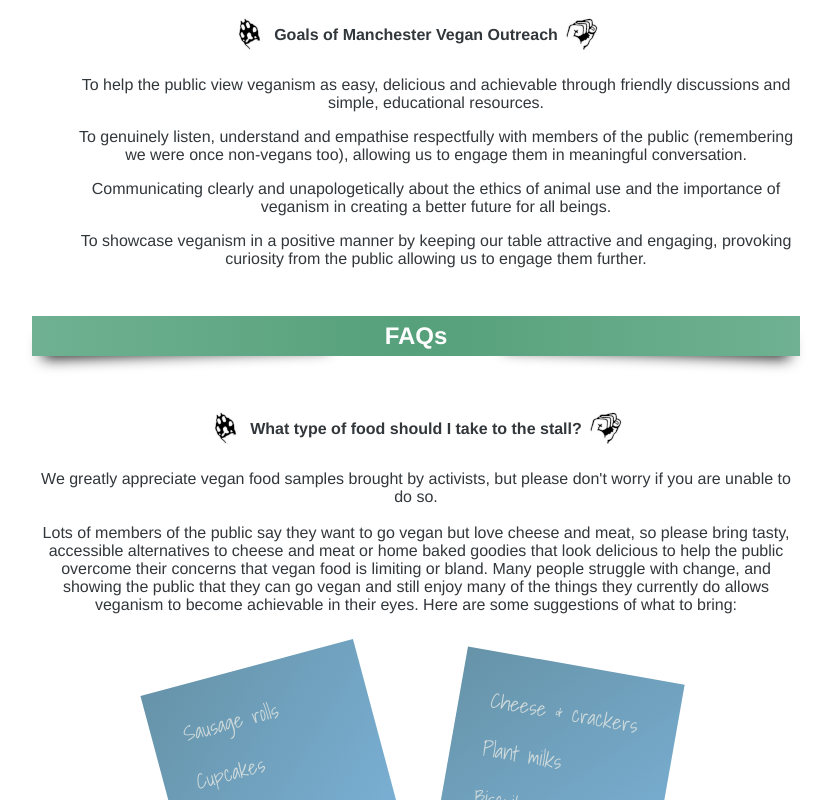
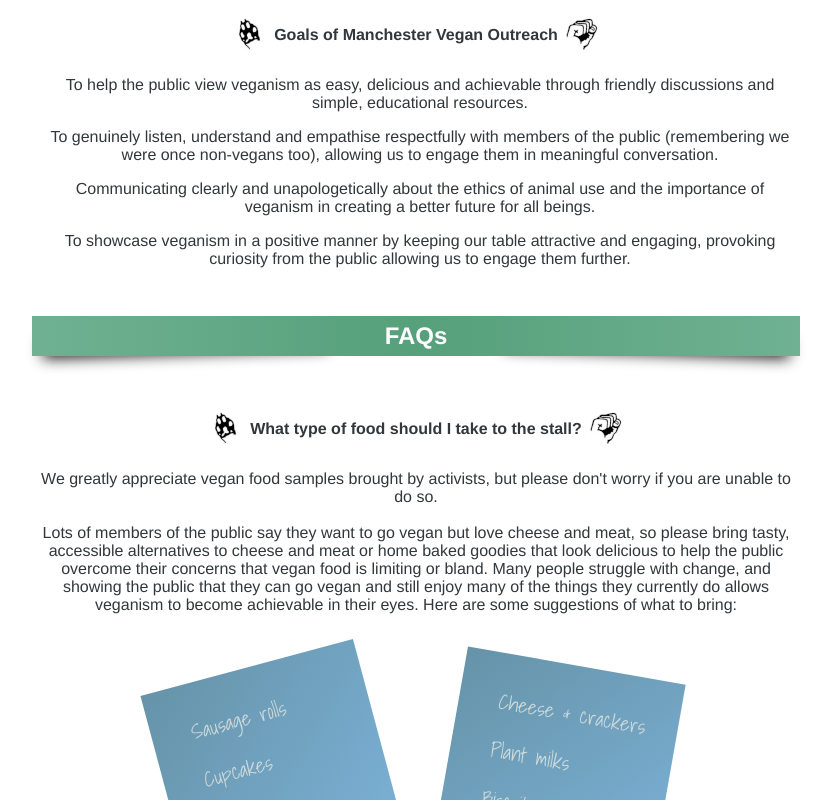
Before and after one commit to NixMichael/maca-website, a Vue app: page /outreach in a window 1280 px wide. Shown: the part 720-1520 px from the top of the page, without its empty margins (224-1055 px from the left). Built offline with nearby package versions, Linux system fonts and the light colour scheme.

Commit message:
align list content

```diff
--- a/src/App.vue
+++ b/src/App.vue
@@ -309,6 +309,10 @@ h2 {
         min-height: 200px;
         text-align: left;
 
+        li {
+          margin-left: 0.5rem;
+        }
+
         &:nth-child(2) {
           padding: 1rem 0 3rem;
         }
--- a/src/views/Outreach.vue
+++ b/src/views/Outreach.vue
@@ -150,6 +150,7 @@
         li {
             list-style: none;
             margin-bottom: 1rem;
+            margin-left: -2rem;
         }
 
         .headerWrap {
```
